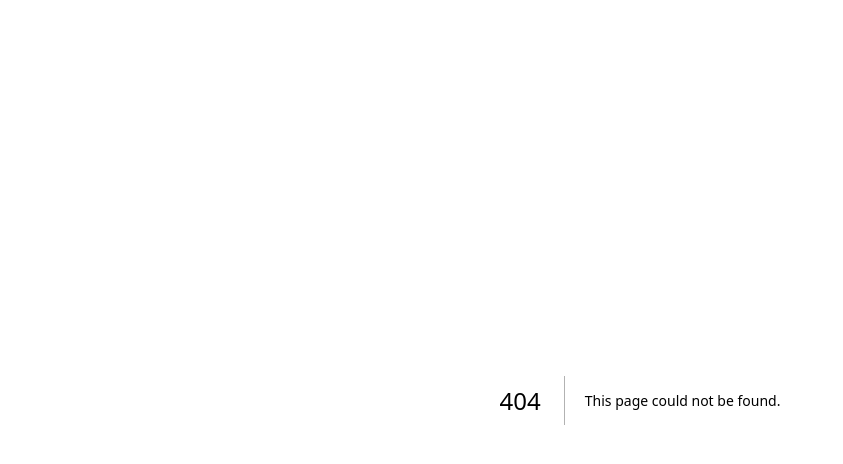
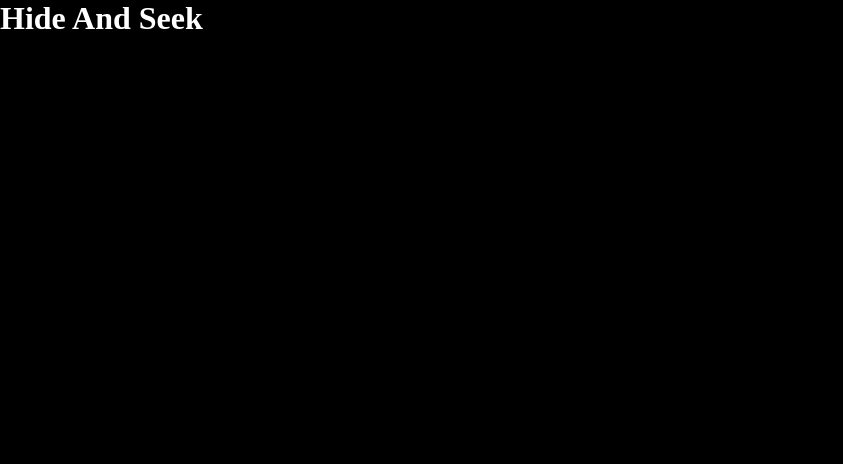
Before and after one commit to JCPenne/whoofer, a Next.js app: page /hideandseek in a window 1280 px wide. Before the commit this address had no page. Shown: the top 464 px of the page, without its empty margins (0-843 px from the left). Built offline with nearby package versions, Linux system fonts and the light colour scheme.

Commit message:
set up initial page for hide and seek

```diff
--- /dev/null
+++ b/pages/hideandseek.js
@@ -0,0 +1,5 @@
+import React from 'react';
+
+export default function HideAndSeek() {
+  return <h1>Hide And Seek</h1>;
+}
--- a/pages/index.js
+++ b/pages/index.js
@@ -46,7 +46,7 @@ export default function Home() {
           <Link href='/Fetch'>
             <Button>Fetch</Button>
           </Link>
-          <Link href='/HideAndSeek'>
+          <Link href='/hideandseek'>
             <Button>Hide & Seek</Button>
           </Link>
         </div>
```
